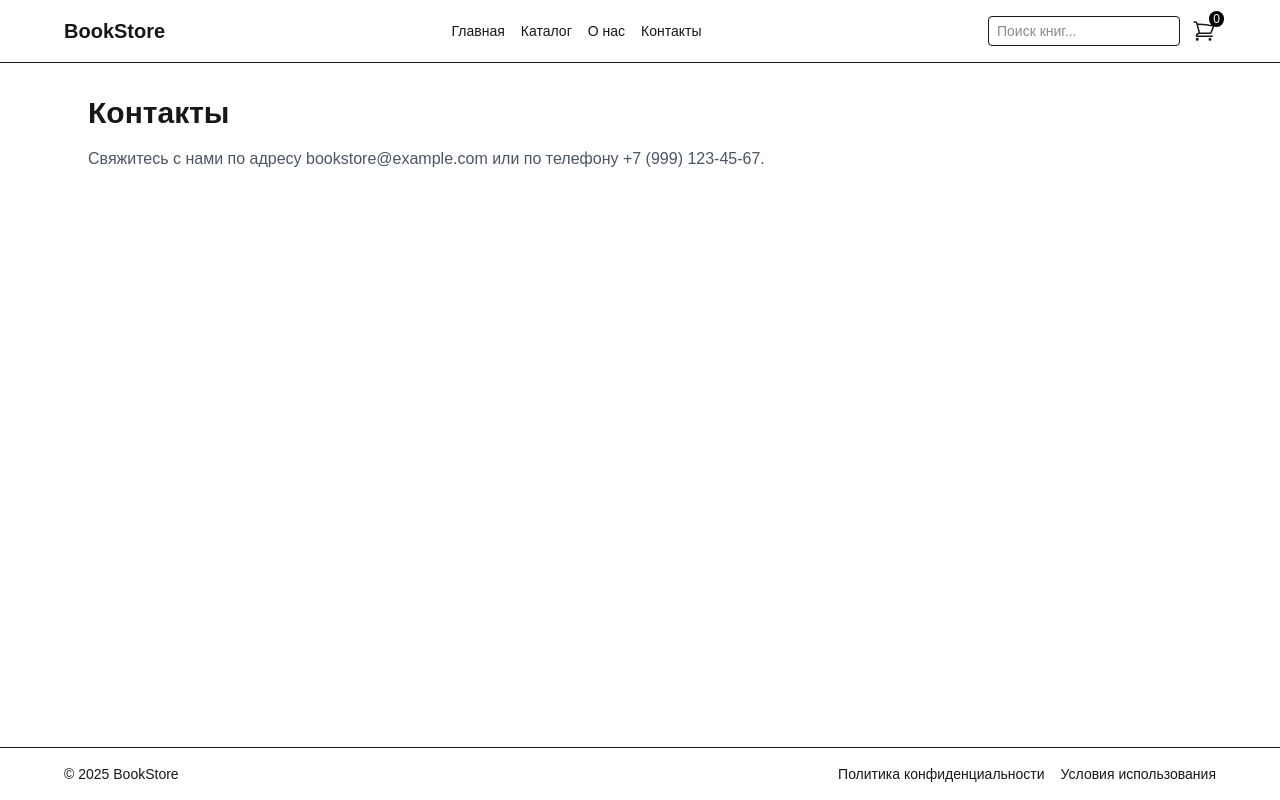
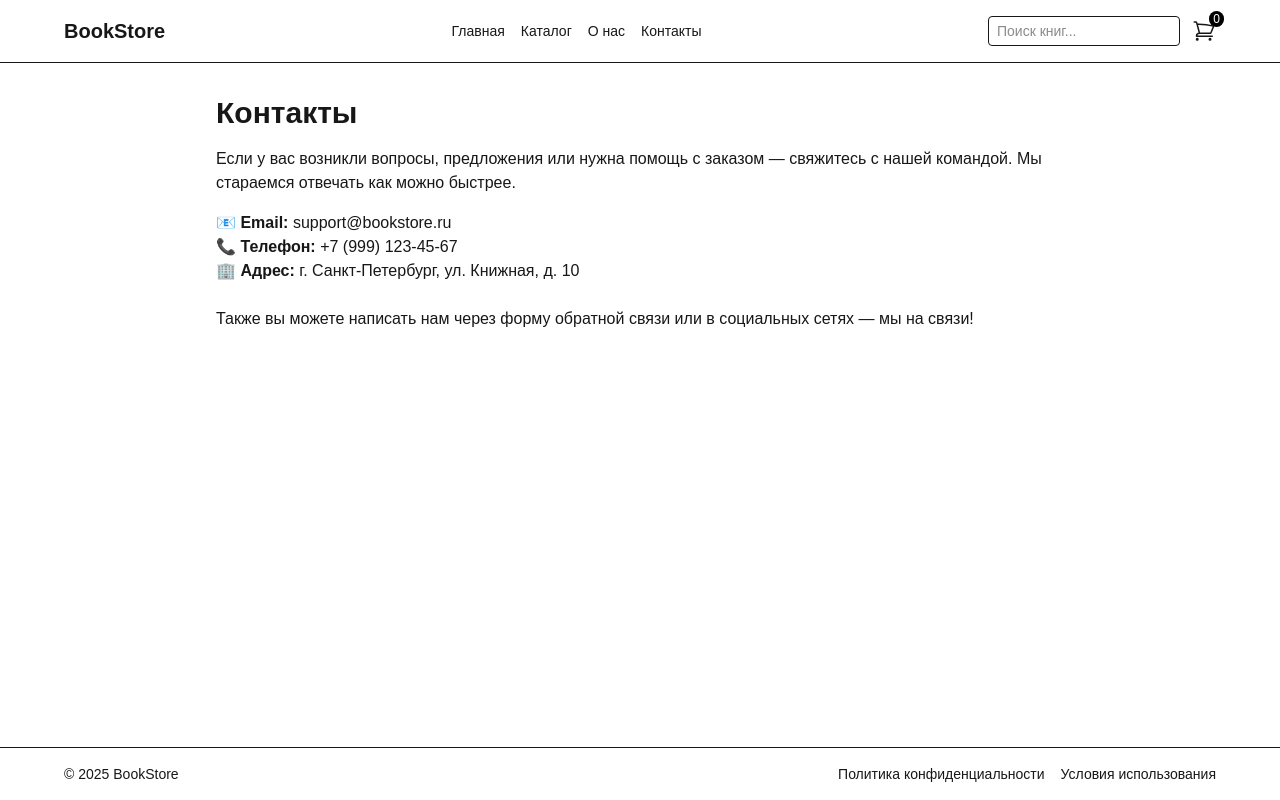
Before and after one commit to Nadezhda-97/book-store, a Next.js app: page /contact in a window 1280 px wide. Built offline with nearby package versions, Linux system fonts and the light colour scheme.

Commit message:
update content

```diff
--- a/src/app/contact/page.tsx
+++ b/src/app/contact/page.tsx
@@ -1,9 +1,21 @@
 import React from "react";
 
 const ContactPage: React.FC = () => (
-  <main className="max-w-6xl mx-auto px-6 py-8">
+  <main className="max-w-4xl mx-auto px-6 py-8">
     <h1 className="text-3xl font-bold mb-4">Контакты</h1>
-    <p className="text-gray-600">Свяжитесь с нами по адресу bookstore@example.com или по телефону +7 (999) 123-45-67.</p>
+    <p className="mb-4">
+      Если у вас возникли вопросы, предложения или нужна помощь с заказом —
+      свяжитесь с нашей командой. Мы стараемся отвечать как можно быстрее.
+    </p>
+    <ul className="mb-6">
+      <li><strong>📧 Email:</strong> support@bookstore.ru</li>
+      <li><strong>📞 Телефон:</strong> +7 (999) 123-45-67</li>
+      <li><strong>🏢 Адрес:</strong> г. Санкт-Петербург, ул. Книжная, д. 10</li>
+    </ul>
+    <p>
+      Также вы можете написать нам через форму обратной связи или в социальных сетях —
+      мы на связи!
+    </p>
   </main>
 );
 
```
